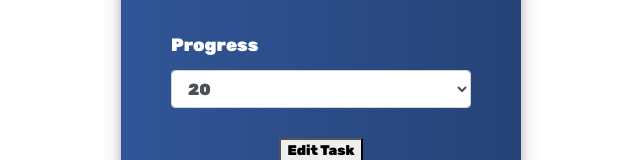
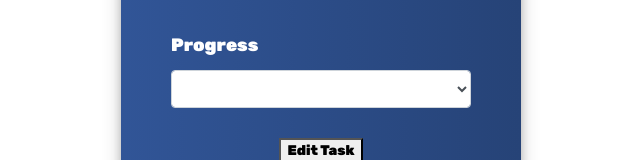
Before and after one commit to lucainovosky/task, an Angular app: page /edit in a window 1280 px wide. Shown: the part 991-1151 px from the top of the page, without its empty margins (319-959 px from the left). Built offline with nearby package versions, Linux system fonts and the light colour scheme.

Commit message:
minor changes in form edit

```diff
--- a/src/app/employe-area/edit-task/edit-task.component.html
+++ b/src/app/employe-area/edit-task/edit-task.component.html
@@ -26,7 +26,7 @@
       class="form-control"
       id="dateStart"
       required
-      value="{{this.formatDateForHtml(this.tasksGlobal[indexTask].startDate)}}"
+      ngModel="{{this.formatDateForHtml(this.tasksGlobal[indexTask].startDate)}}"
       name="dateStart">
 
       <!--DATE END-->
@@ -37,7 +37,7 @@
       class="form-control"
       id="dateEnd"
       required
-      value="{{this.formatDateForHtml(this.tasksGlobal[indexTask].dueDate)}}"
+      ngModel="{{this.formatDateForHtml(this.tasksGlobal[indexTask].dueDate)}}"
       name="dateEnd">
 
       <!--PRIORITY-->
@@ -109,12 +109,12 @@
       <select class="form-control"
       id="progress"
       name="progress"
-      required>
+      required
+      class="form-control"
+      [(ngModel)]="selectedOption">
 
         <option
-        *ngFor="let _progress of progressArray"
-        [value]="_progress"
-        [selected]="_progress+'%' == tasksGlobal[indexTask].progress">
+        *ngFor="let _progress of progressArray">
           {{_progress}}
         </option>
 
--- a/src/app/employe-area/edit-task/edit-task.component.ts
+++ b/src/app/employe-area/edit-task/edit-task.component.ts
@@ -33,6 +33,8 @@ export class EditTaskComponent implements OnInit {
   //viewchild decorator listen the html form
   @ViewChild('employeEditForm', { static: false }) submitForm !: NgForm;
 
+  selectedOption: string = "";
+
   //create the dropdown list
   employesArray = Employes;
   priorityArray = Priority;
@@ -44,6 +46,9 @@ export class EditTaskComponent implements OnInit {
     this.indexTask = this.taskIndex.getIndex()
     //subscribe to new task added with observable
     this.sharedTaskService.sharedTasks.subscribe(message => this.tasksGlobal = message);
+
+
+    this.selectedOption = this.tasksGlobal[this.indexTask].progress
   }
 
   onSubmit() {
@@ -58,6 +63,17 @@ export class EditTaskComponent implements OnInit {
     this.taskToEdit.involved = this.submitForm.value.involvedPeople
     this.taskToEdit.state = this.submitForm.value.state
     this.taskToEdit.progress = this.submitForm.value.progress
+
+    console.log("taskName " + this.submitForm.value.taskName)
+    console.log("employe " + this.submitForm.value.employe)
+    console.log("dateStart " + this.submitForm.value.dateStart)
+    console.log("dateEnd " + this.submitForm.value.dateEnd)
+    console.log("priority " + this.submitForm.value.priority)
+    console.log("involvedPeople " + this.submitForm.value.involvedPeople)
+    console.log("state " + this.submitForm.value.state)
+    console.log("progress " + this.submitForm.value.progress)
+    console.log("yourModelName " + this.submitForm.value.yourModelName)
+
 
     //add the input form to the observable
     //this.sharedTaskService.nextMessage(this.taskToEdit);
```
